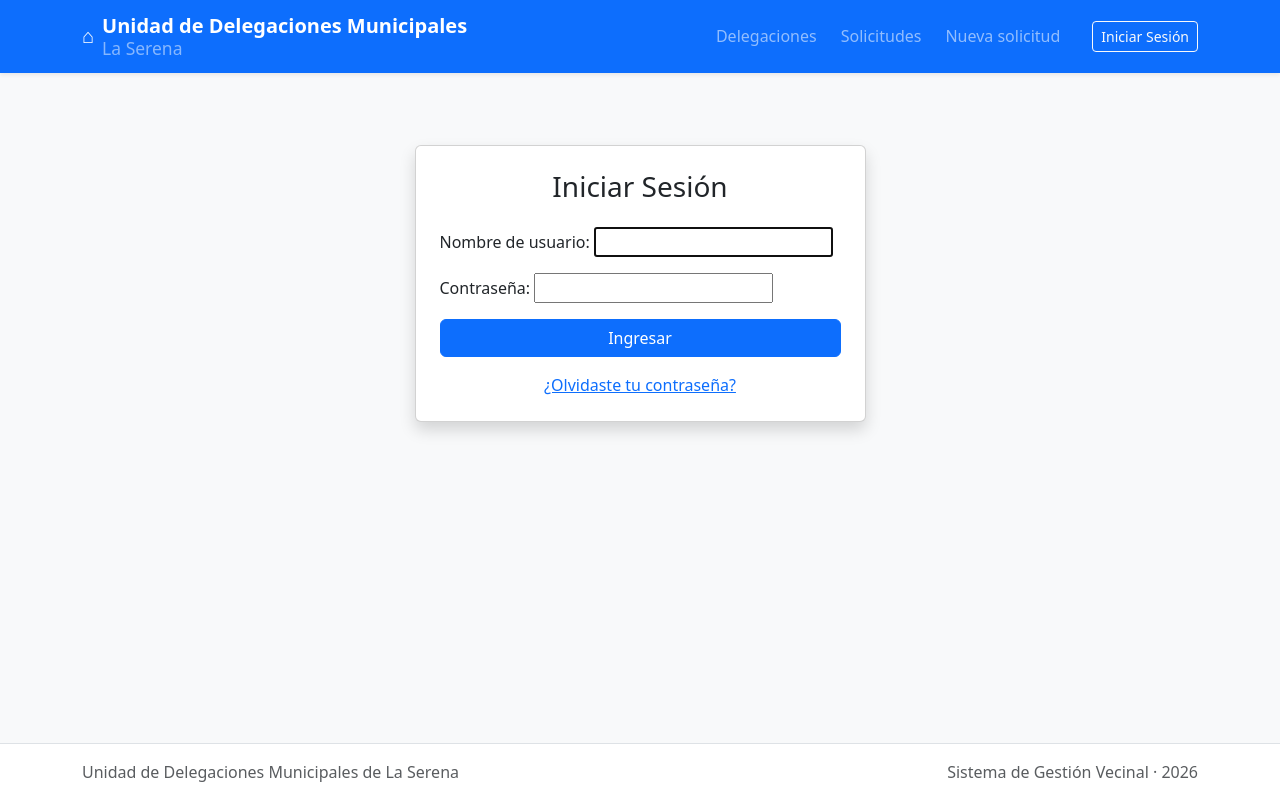
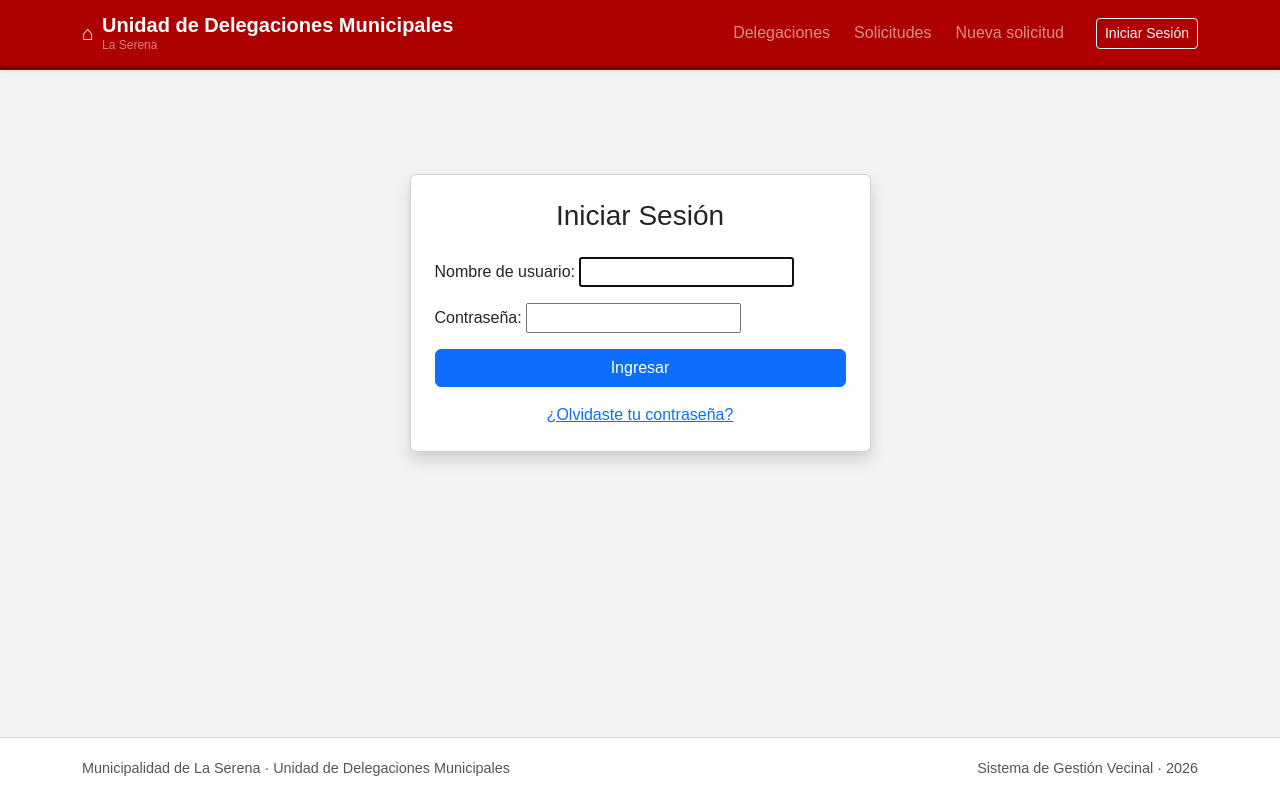
Before and after one commit to PamelaVargas05/delegaciones-municipales-la-serena-backend, a Django app: a page that uses templates/base.html in a window 1280 px wide. Run offline with Django 5.2, Linux system fonts and the light colour scheme.

Commit message:
se mejora colores en la interfaz de acuerdo a la norma grafica

```diff
--- a/templates/base.html
+++ b/templates/base.html
@@ -1,25 +1,52 @@
-{% load static %}
-<!DOCTYPE html>
-<html lang="es">
+{% load static %}<!DOCTYPE html>
+<html lang="es-CL">
 <head>
     <meta charset="UTF-8">
     <meta name="viewport" content="width=device-width, initial-scale=1.0">
-    <title>{% block title %}SGR - Delegaciones Municipales La Serena{% endblock %}</title>
+    <title>{% block title %}Unidad de Delegaciones Municipales | La Serena{% endblock %}</title>
     <!-- Bootstrap 5 CSS -->
     <link href="https://cdn.jsdelivr.net/npm/bootstrap@5.3.0/dist/css/bootstrap.min.css" rel="stylesheet">
     <link rel="stylesheet" href="https://cdn.jsdelivr.net/npm/bootstrap-icons@1.11.0/font/bootstrap-icons.css">
+    <style>
+        /* Normas gráficas oficiales - Municipalidad de La Serena */
+        body {
+            font-family: Arial, Helvetica, sans-serif;
+            background-color: #f3f3f3;
+            color: #1a1a1a;
+            margin: 0;
+            display: flex;
+            flex-direction: column;
+            min-height: 100vh;
+        }
+        .navbar-municipal {
+            background-color: #AD0000;
+            border-bottom: 4px solid #7d0000;
+        }
+        .site-main {
+            flex: 1;
+            padding: 2rem 0;
+        }
+        .site-footer {
+            background-color: #ffffff;
+            border-top: 1px solid #d9d9d9;
+            color: #555555;
+            padding: 1.25rem 0;
+            font-size: 0.9rem;
+            text-align: center;
+        }
+    </style>
     {% block extra_css %}{% endblock %}
 </head>
-<body class="bg-light d-flex flex-column min-vh-100">
+<body>
 
-    <!-- Navegación -->
-    <nav class="navbar navbar-expand-lg navbar-dark bg-primary shadow-sm mb-4">
+    <!-- Navegación con normas gráficas municipales (#AD0000) -->
+    <nav class="navbar navbar-expand-lg navbar-dark navbar-municipal shadow-sm mb-4">
         <div class="container">
             <a class="navbar-brand d-flex align-items-center gap-2" href="{% url 'solicitudes:lista' %}">
                 <span aria-hidden="true">&#8962;</span>
                 <div class="d-flex flex-column lh-sm">
                     <strong>Unidad de Delegaciones Municipales</strong>
-                    <small class="text-white-50">La Serena</small>
+                    <small class="text-white-50" style="font-size: 0.75rem;">La Serena</small>
                 </div>
             </a>
             <button class="navbar-toggler" type="button" data-bs-toggle="collapse" data-bs-target="#navbarNav" aria-controls="navbarNav" aria-expanded="false" aria-label="Toggle navigation">
@@ -37,7 +64,6 @@
                         <a class="nav-link" href="{% url 'solicitudes:crear' %}">Nueva solicitud</a>
                     </li>
                     <li class="nav-item">
-
                     </li>
                     <li class="nav-item ms-lg-2">
                         {% if user.is_authenticated %}
@@ -48,9 +74,9 @@
             <button type="submit" class="btn btn-outline-light btn-sm">Cerrar Sesión</button>
         </form>
     </div>
-{% else %}
-    <a href="{% url 'login' %}" class="btn btn-outline-light btn-sm">Iniciar Sesión</a>
-{% endif %}
+                        {% else %}
+                            <a href="{% url 'login' %}" class="btn btn-outline-light btn-sm">Iniciar Sesión</a>
+                        {% endif %}
                     </li>
                 </ul>
             </div>
@@ -70,14 +96,14 @@
     {% endif %}
 
     <!-- Contenido Dinámico -->
-    <main class="container mb-5 site-main flex-grow-1">
+    <main class="container site-main mb-5">
         {% block content %}{% endblock %}
     </main>
 
-    <!-- Footer -->
-    <footer class="site-footer bg-white border-top py-3 mt-auto text-center">
-        <div class="container d-flex flex-wrap justify-content-between gap-2 text-muted">
-            <span>Unidad de Delegaciones Municipales de La Serena</span>
+    <!-- Footer institucional -->
+    <footer class="site-footer mt-auto">
+        <div class="container d-flex flex-wrap justify-content-between gap-2">
+            <span>Municipalidad de La Serena &middot; Unidad de Delegaciones Municipales</span>
             <span>Sistema de Gestión Vecinal &middot; {% now "Y" %}</span>
         </div>
     </footer>
```
